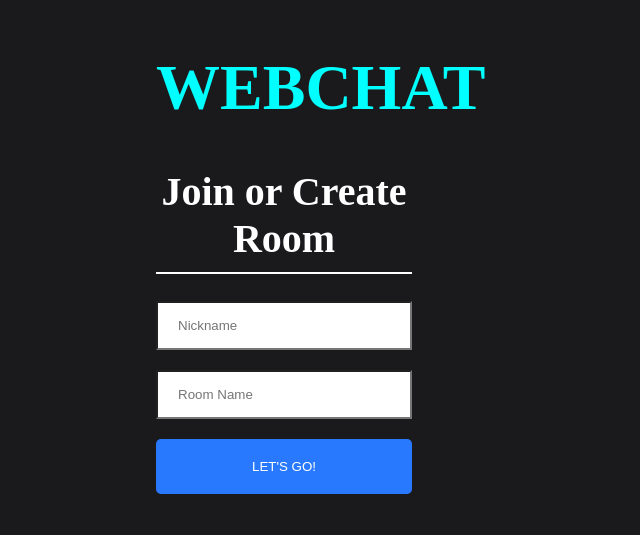
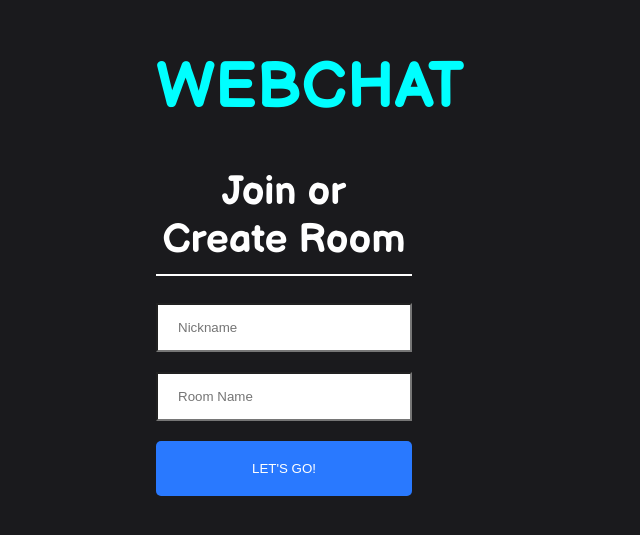
Before and after one commit to Senophyx/pocket-chat-client, a React (Create React App) app: page / in a window 1280 px wide. Shown: the part 149-684 px from the top of the page, without its empty margins (356-996 px from the left). Built offline with nearby package versions, Linux system fonts and the light colour scheme.

Commit message:
Update Join.css

```diff
--- a/src/components/Join/Join.css
+++ b/src/components/Join/Join.css
@@ -1,5 +1,5 @@
 html, body {
-  font-family: 'Permanent Marker', cursive;
+  font-family: 'Balsamiq Sans', cursive;
   padding: 0;
   margin: 0;
 }
```
